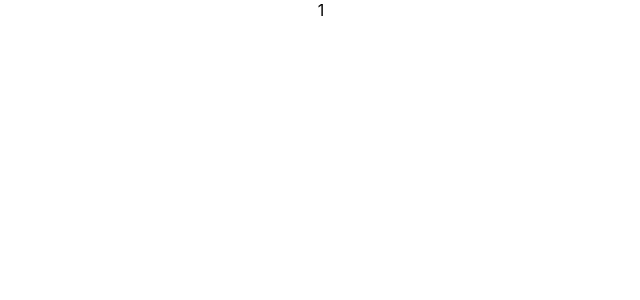
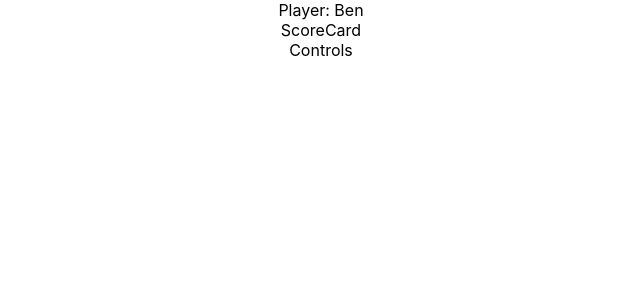
Before and after one commit to TinTooth/BowlingReact, a React (Create React App) app: page / in a window 1280 px wide. Shown: the top 300 px of the page, without its empty margins (319-959 px from the left). Built offline with nearby package versions, Linux system fonts and the light colour scheme.

Commit message:
Added ScoreCard and InputControls Components

```diff
--- a/src/App.jsx
+++ b/src/App.jsx
@@ -6,7 +6,7 @@ import Player from './components/Player/Player';
 function App() {
   return (
     <div className="App">
-    <Player></Player>
+    <Player name = {'Ben'}></Player>
     </div>
   );
 }
--- /dev/null
+++ b/src/components/InputControls/InputControls.jsx
@@ -0,0 +1,8 @@
+const InputControls = () => {
+
+    return (
+        <div> Controls</div>
+     );
+}
+
+export default InputControls;
--- a/src/components/Player/Player.jsx
+++ b/src/components/Player/Player.jsx
@@ -1,4 +1,6 @@
 import { useEffect,useState } from "react";
+import InputControls from "../InputControls/InputControls";
+import ScoreCard from "../ScoreCard/ScoreCard";
 
 class Frame {
     constructor (frameNumber) {
@@ -10,13 +12,10 @@ class Frame {
 
 }
 
-const Player = () => {
+const Player = ({name}) => {
+    let player = name
     const [frames, setframes] = useState(generateFrames());
-
-    // useEffect(() => {
-    //     let result = generateFrames()
-    //     setframes(result)
-    // }, []);
+    const [total, settotal] = useState(0);
 
     function generateFrames () {
         let result = []
@@ -28,9 +27,13 @@ const Player = () => {
         return result
     }
 
-    return frames ? (
-        <div>{frames[1].frameNumber}</div>
-      ): null;
+    return (
+        <>
+        <div>Player: {player}</div>
+        <ScoreCard></ScoreCard>
+        <InputControls></InputControls>
+        </>
+      );
 }
 
 export default Player;
--- /dev/null
+++ b/src/components/ScoreCard/ScoreCard.jsx
@@ -0,0 +1,8 @@
+const ScoreCard = () => {
+
+    return (
+        <div>ScoreCard</div>
+     );
+}
+
+export default ScoreCard;
```
Also changed, not shown: src/components/Player/Frame.js (deleted, +0 -10 lines).
